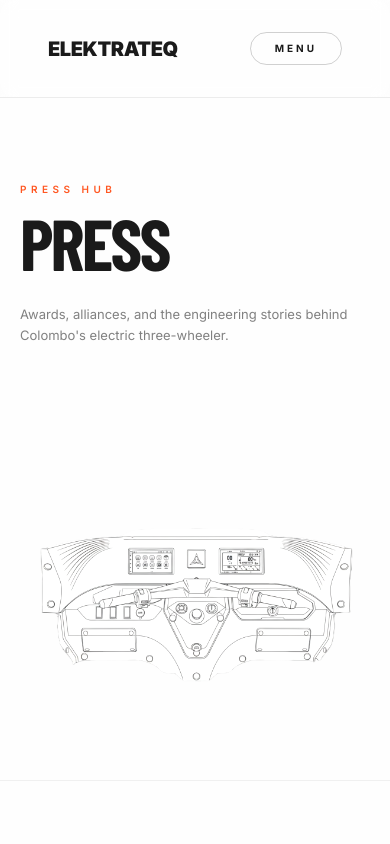
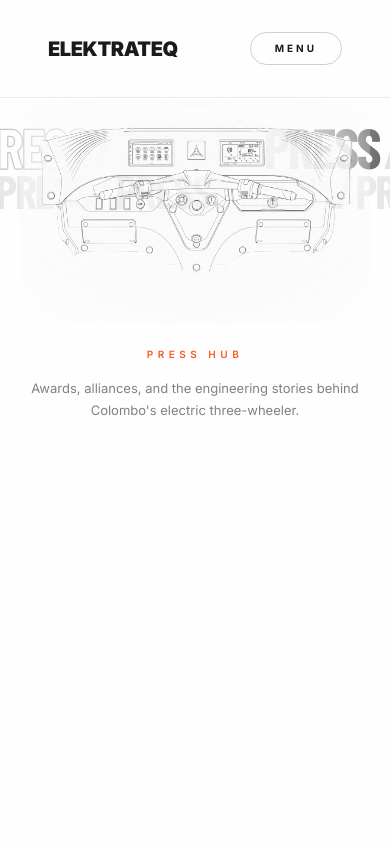
Before and after one commit to chehansivarubanvega/elektra-etx-showcase, a Next.js app: page /press in a window 390 px wide. Shown: the top 844 px of the page. Built offline with nearby package versions, Linux system fonts and the light colour scheme.

Commit message:
Enhance PressIndex component by introducing PressHeroMegatype for improved visual hierarchy and dynamic text styling; refactor layout for better responsiveness and aesthetics; update section structure and styling for a more engaging user experience.

```diff
--- a/components/press/PressIndex.tsx
+++ b/components/press/PressIndex.tsx
@@ -11,37 +11,153 @@
   articles: PressArticle[];
 };
 
+function PressWord({variant}: {variant: 'solid' | 'outline' | 'ghost'}) {
+  if (variant === 'ghost') {
+    return <span className="text-[#1A1A1A]/[0.14]">Press</span>;
+  }
+  if (variant === 'outline') {
+    return (
+      <span
+        className="text-transparent"
+        style={{
+          WebkitTextStroke: '1.25px rgba(26, 26, 26, 0.38)',
+        }}
+      >
+        Press
+      </span>
+    );
+  }
+  return <span className="text-[#1A1A1A]">Press</span>;
+}
+
+function PressHeroMegatype() {
+  const slash = <span className="mx-[0.08em] shrink-0 text-[#1A1A1A]/18 md:mx-[0.1em]">/</span>;
+
+  const row1: Array<'solid' | 'outline' | 'ghost' | 'slash'> = [
+    'solid',
+    'slash',
+    'outline',
+    'slash',
+    'ghost',
+    'slash',
+    'solid',
+    'slash',
+    'outline',
+  ];
+  const row2: Array<'solid' | 'outline' | 'ghost' | 'slash'> = [
+    'ghost',
+    'slash',
+    'solid',
+    'slash',
+    'outline',
+    'slash',
+    'ghost',
+  ];
+
+  const renderRow = (spec: Array<'solid' | 'outline' | 'ghost' | 'slash'>, keyPrefix: string) => (
+    <div className="flex flex-nowrap items-baseline justify-center whitespace-nowrap">
+      {spec.map((token, i) =>
+        token === 'slash' ? (
+          <React.Fragment key={`${keyPrefix}-s-${i}`}>{slash}</React.Fragment>
+        ) : (
+          <PressWord key={`${keyPrefix}-w-${i}`} variant={token} />
+        ),
+      )}
+    </div>
+  );
+
+  return (
+    <div
+      aria-hidden
+      className="pointer-events-none absolute inset-0 z-0 flex flex-col items-center justify-start gap-1 overflow-hidden pt-[min(2vh,16px)] md:gap-2 md:pt-[min(3vh,22px)]"
+    >
+      <div
+        className="-translate-x-[4%] text-[clamp(2.75rem,14.5vw,11.5rem)] font-black uppercase leading-[0.78] tracking-[-0.045em] [font-family:var(--font-press-display),ui-sans-serif] md:-translate-x-[2%]"
+        style={{width: 'max(120%, 110vw)'}}
+      >
+        {renderRow(row1, 'r1')}
+      </div>
+      <div
+        className="translate-x-[6%] text-[clamp(2.5rem,12vw,9.5rem)] font-black uppercase leading-[0.78] tracking-[-0.045em] [font-family:var(--font-press-display),ui-sans-serif] md:translate-x-[4%]"
+        style={{width: 'max(120%, 110vw)'}}
+      >
+        {renderRow(row2, 'r2')}
+      </div>
+    </div>
+  );
+}
+
 export function PressIndex({articles}: PressIndexProps) {
   const total = String(articles.length).padStart(2, '0');
 
   return (
     <main className="bg-[#FEFEFE] text-[#1A1A1A]">
-      <section className="relative mx-auto max-w-[1600px] px-5 pb-16 pt-2 md:px-10 md:pb-24 md:pt-4">
-        <div className="relative grid min-h-[min(72vh,720px)] grid-cols-1 items-end gap-10 md:grid-cols-12 md:items-center">
-          <div className="relative z-10 md:col-span-6 md:col-start-1 md:row-start-1">
-            <p className="mb-4 text-[10px] font-semibold uppercase tracking-[0.45em] text-[#FF5722]">Press Hub</p>
-            <h1
-              className="relative w-[min(50vw,520px)] max-w-full text-[clamp(4.5rem,14vw,11rem)] font-bold uppercase leading-[0.82] tracking-[-0.04em] [font-family:var(--font-press-display),ui-sans-serif]"
-              style={{color: '#1A1A1A'}}
+      <section className="relative overflow-hidden bg-[#FEFEFE] pb-14 pt-2 md:pb-20 md:pt-4">
+        <div className="relative mx-auto min-h-[min(82vh,880px)] max-w-[1800px] px-4 md:min-h-[min(85vh,940px)] md:px-8">
+          <PressHeroMegatype />
+
+          <div className="relative z-10 flex min-h-[min(74vh,800px)] flex-col items-center justify-start pt-[min(7vh,52px)] md:min-h-[min(78vh,840px)] md:pt-[min(9vh,68px)]">
+            {/* Pull sketch up into megatype so lines + type share one plane (multiply shows type through “paper”) */}
+            <div className="relative isolate z-10 w-full max-w-[min(94vw,960px)] -mt-[min(11vh,92px)] px-1 md:-mt-[min(15vh,128px)] md:max-w-[min(90vw,1000px)] md:px-2">
+              {/* Soft bloom — anchored to overlap band between type and drawing */}
+              <div
+                aria-hidden
+                className="pointer-events-none absolute left-1/2 top-[42%] z-[1] aspect-[6/5] w-[min(125%,1080px)] max-w-none -translate-x-1/2 -translate-y-1/2 md:top-[44%]"
+                style={{
+                  background:
+                    'radial-gradient(ellipse 72% 64% at 50% 42%, rgba(252,252,252,0.94) 0%, rgba(254,254,254,0.45) 48%, rgba(254,254,254,0) 76%)',
+                }}
+              />
+              <div
+                aria-hidden
+                className="pointer-events-none absolute left-1/2 top-[48%] z-[1] h-[min(100vw,920px)] w-[min(145vw,1500px)] -translate-x-1/2 -translate-y-1/2 opacity-70 md:top-[50%]"
+                style={{
+                  background:
+                    'radial-gradient(ellipse 58% 52% at 50% 44%, rgba(254,254,254,0.28) 0%, rgba(254,254,254,0) 68%)',
+                }}
+              />
+
+              <div
+                className="relative z-[2]"
+                style={{
+                  WebkitMaskImage:
+                    'radial-gradient(ellipse 108% 100% at 50% 42%, rgba(0,0,0,0.92) 0%, #000 28%, #000 62%, rgba(0,0,0,0.5) 78%, transparent 100%)',
+                  maskImage:
+                    'radial-gradient(ellipse 108% 100% at 50% 42%, rgba(0,0,0,0.92) 0%, #000 28%, #000 62%, rgba(0,0,0,0.5) 78%, transparent 100%)',
+                }}
               >
-              Press
-            </h1>
-            <p className="mt-8 max-w-md text-[13px] leading-relaxed text-[#1A1A1A]/55 md:text-[14px]">
-              Awards, alliances, and the engineering stories behind Colombo&apos;s electric three-wheeler.
-            </p>
-          </div>
-
-          <div className="relative z-[1] flex justify-center md:col-span-7 md:col-start-5 md:row-start-1 md:justify-end">
-            <div className="relative w-full max-w-[720px] translate-y-4 md:-translate-y-6 md:translate-x-4">
                 <Image
                   src="/images/press_hero.png"
                   alt="Technical line drawing of the ETX dashboard and cockpit"
                   width={1200}
                   height={900}
                   priority
-                className="h-auto w-full object-contain mix-blend-multiply opacity-[0.92] contrast-[1.05]"
-                sizes="(min-width: 768px) 55vw, 100vw"
+                  className="relative mx-auto h-auto w-full object-contain [mix-blend-mode:multiply]"
+                  style={{
+                    opacity: 0.88,
+                    filter:
+                      'brightness(1.06) contrast(0.96) grayscale(1) drop-shadow(0 -12px 48px rgba(254,254,254,0.55)) drop-shadow(0 4px 36px rgba(254,254,254,0.75)) drop-shadow(0 28px 64px rgba(26,26,26,0.04))',
+                  }}
+                  sizes="(min-width: 1024px) 1000px, 94vw"
                 />
+              </div>
+
+              {/* Light edge feather only — keeps corners soft without washing the overlap with type */}
+              <div
+                aria-hidden
+                className="pointer-events-none absolute inset-[-6%] z-[3] mix-blend-normal"
+                style={{
+                  background:
+                    'radial-gradient(ellipse 92% 88% at 50% 48%, transparent 42%, rgba(254,254,254,0.22) 74%, rgba(254,254,254,0.55) 90%, #FEFEFE 100%)',
+                }}
+              />
+            </div>
+
+            <div className="relative z-20 mx-auto mt-6 max-w-lg px-2 text-center md:mt-8 md:max-w-xl">
+              <p className="text-[10px] font-semibold uppercase tracking-[0.45em] text-[#FF5722]">Press Hub</p>
+              <p className="mt-4 text-[13px] leading-relaxed text-[#1A1A1A]/55 md:text-[15px] md:leading-relaxed">
+                Awards, alliances, and the engineering stories behind Colombo&apos;s electric three-wheeler.
+              </p>
             </div>
           </div>
         </div>
```
Also changed, not shown: 1 other file (tests, documents, lock files or other folders). Lines whose indentation alone changed are shown as unchanged.
